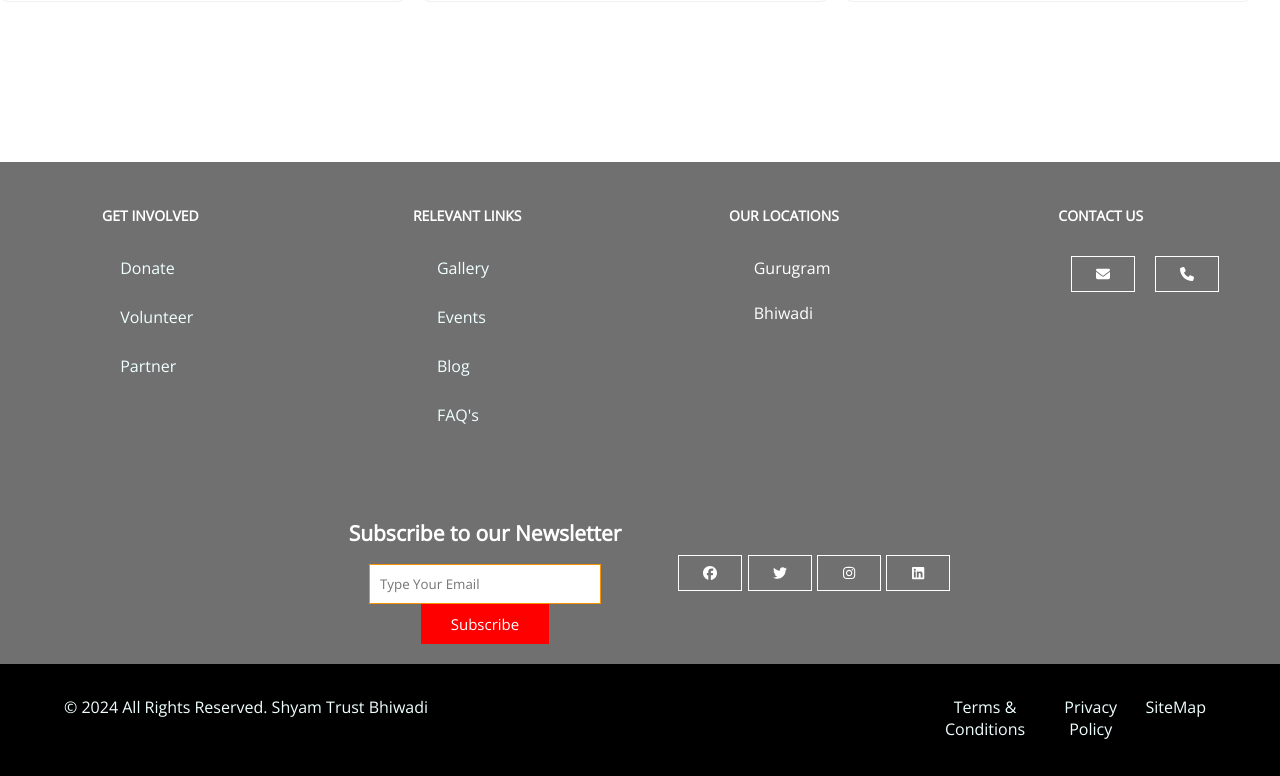
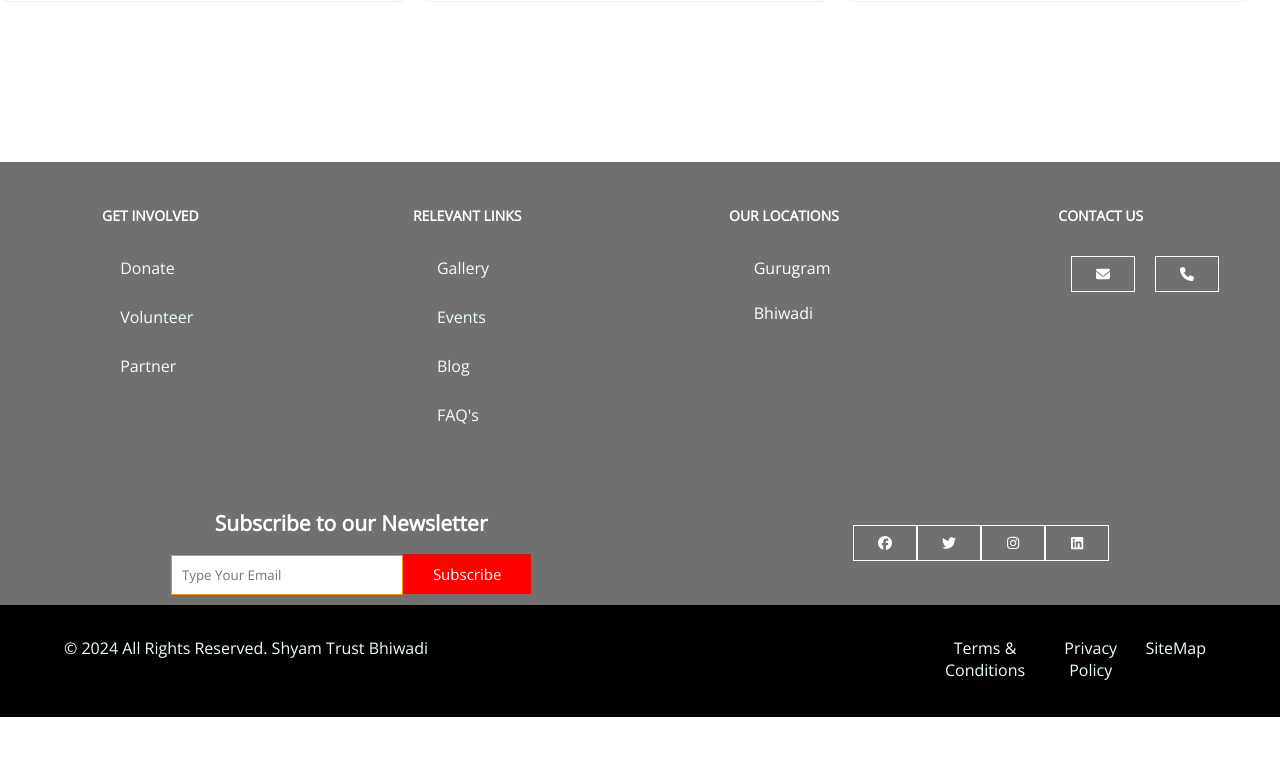
Before and after one commit to KaustubhPathak-tech/Shyam_Trust, a React (Create React App) app in the folder client/: page / in a window 1280 px wide. Shown: the part 1745-2521 px from the top of the page. After the commit the page ends 2462 px from the top, so only its background shows below. Built offline with nearby package versions, Linux system fonts and the light colour scheme.

Commit message:
cross browser testing

```diff
--- a/client/src/Components/Footer/Footer.css
+++ b/client/src/Components/Footer/Footer.css
@@ -75,8 +75,8 @@
 }
 
 .subscribe {
-  padding: 20px;
-  text-align: center;
+  padding: 10px;
+
 }
 
 .social {
--- a/client/src/Components/Footer/Footer.jsx
+++ b/client/src/Components/Footer/Footer.jsx
@@ -8,7 +8,7 @@ import {
   faTwitter,
   faLinkedin,
 } from "@fortawesome/free-brands-svg-icons";
-import { Card, Col, Row } from "antd";
+import { Card, Col, Collapse, Row } from "antd";
 
 import { SocialBtn } from "../../Pages/Home/Home";
 import { Link } from "react-router-dom";
@@ -98,8 +98,8 @@ const Footer = () => {
         </div>
 
         <div className="subscribe">
-          <Row justify="center" align="middle">
-            <Col xs={12} sm={6}>
+          <Row justify={"space-around"} align={"middle"}>
+            <Col>
               <h1>Subscribe to our Newsletter</h1>
               <form>
                 <input
@@ -113,7 +113,7 @@ const Footer = () => {
                 </button>
               </form>
             </Col>
-            <Col xs={12} sm={6} className="social">
+            <Col>
               <SocialBtn variant="outlined" className="socialBtn">
                 <FontAwesomeIcon icon={faFacebook} />
               </SocialBtn>
--- a/client/src/Components/Navbar/Navbar.jsx
+++ b/client/src/Components/Navbar/Navbar.jsx
@@ -113,7 +113,7 @@ const options = [
       <a
         target="_blank"
         rel="noopener noreferrer"
-        href="https://www.antgroup.com"
+        href=""
         className="navLink"
       >
         Skill Development
@@ -126,7 +126,7 @@ const options = [
       <a
         target="_blank"
         rel="noopener noreferrer"
-        href="https://www.aliyun.com"
+        href=""
         className="navLink"
       >
         Resource Distribution
@@ -139,7 +139,7 @@ const options = [
       <a
         target="_blank"
         rel="noopener noreferrer"
-        href="https://www.luohanacademy.com"
+        href=""
         className="navLink"
       >
         Health & Nutrition
@@ -155,7 +155,7 @@ const options2 = [
       <a
         target="_blank"
         rel="noopener noreferrer"
-        href="https://www.antgroup.com"
+        href=""
         className="navLink"
       >
         Volunteer
@@ -168,7 +168,7 @@ const options2 = [
       <a
         target="_blank"
         rel="noopener noreferrer"
-        href="https://www.aliyun.com"
+        href=""
         className="navLink"
       >
         Careers
--- a/client/src/Pages/Contact/Contact.css
+++ b/client/src/Pages/Contact/Contact.css
@@ -21,4 +21,13 @@
 
 .map{
     border: none;
+    height: 600;
+    width: 450;
 }
+
+@media (max-width:450px){
+    .map{
+        height: 300;
+        width: 300;
+    }
+}
--- a/client/src/Pages/Contact/Contact.jsx
+++ b/client/src/Pages/Contact/Contact.jsx
@@ -31,8 +31,6 @@ const Contact = () => {
           <div className="contact-3">
             <iframe
               src="https://www.google.com/maps/embed?pb=!1m18!1m12!1m3!1d3516.193367974997!2d76.82519957494091!3d28.201437103527496!2m3!1f0!2f0!3f0!3m2!1i1024!2i768!4f13.1!3m3!1m2!1s0x390d37e22732e8b3%3A0xee46f3c048de7662!2sMansa%20Chowk%2C%20Sector%201%2C%20U.I.T.%2C%20Bhiwadi%2C%20Rajasthan%20301019!5e0!3m2!1sen!2sin!4v1705595066341!5m2!1sen!2sin"
-              width="600"
-              height="450"
               // style="border:0;"
               allowfullscreen=""
               loading="lazy"
```
